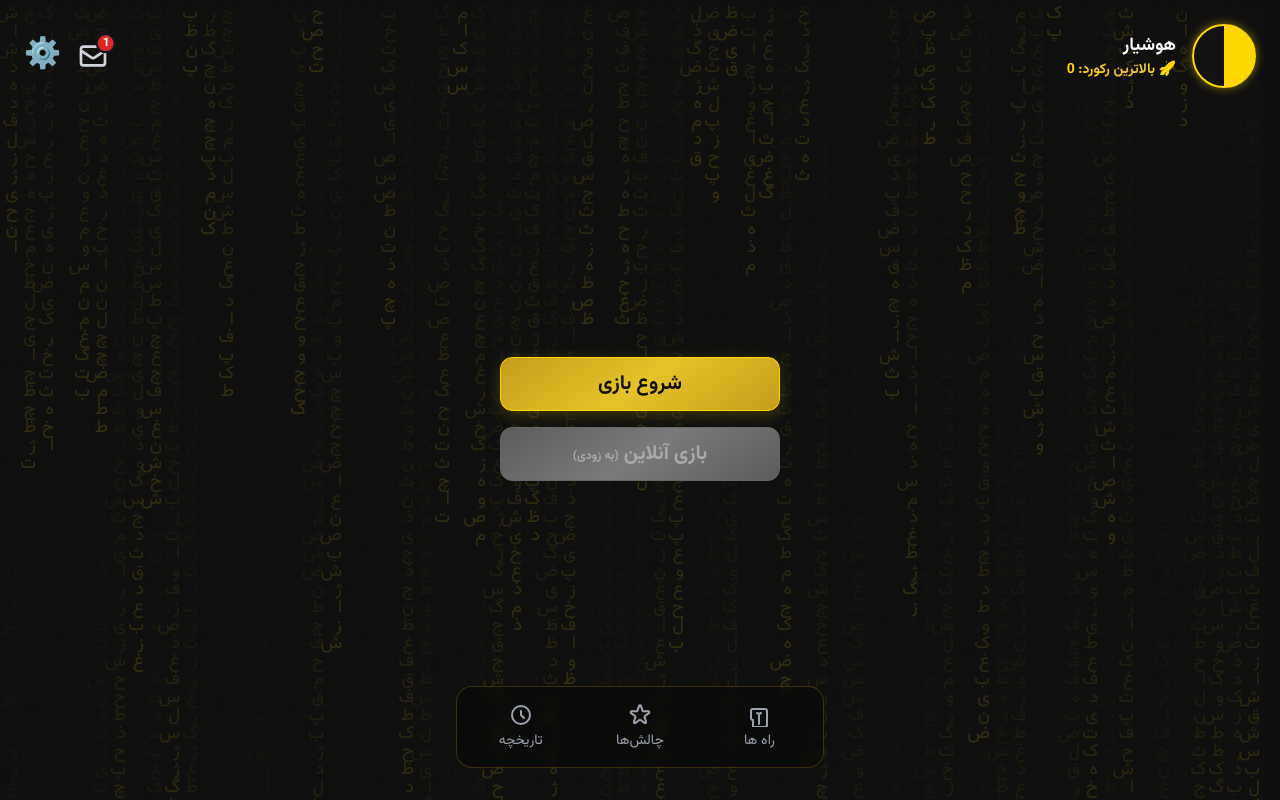
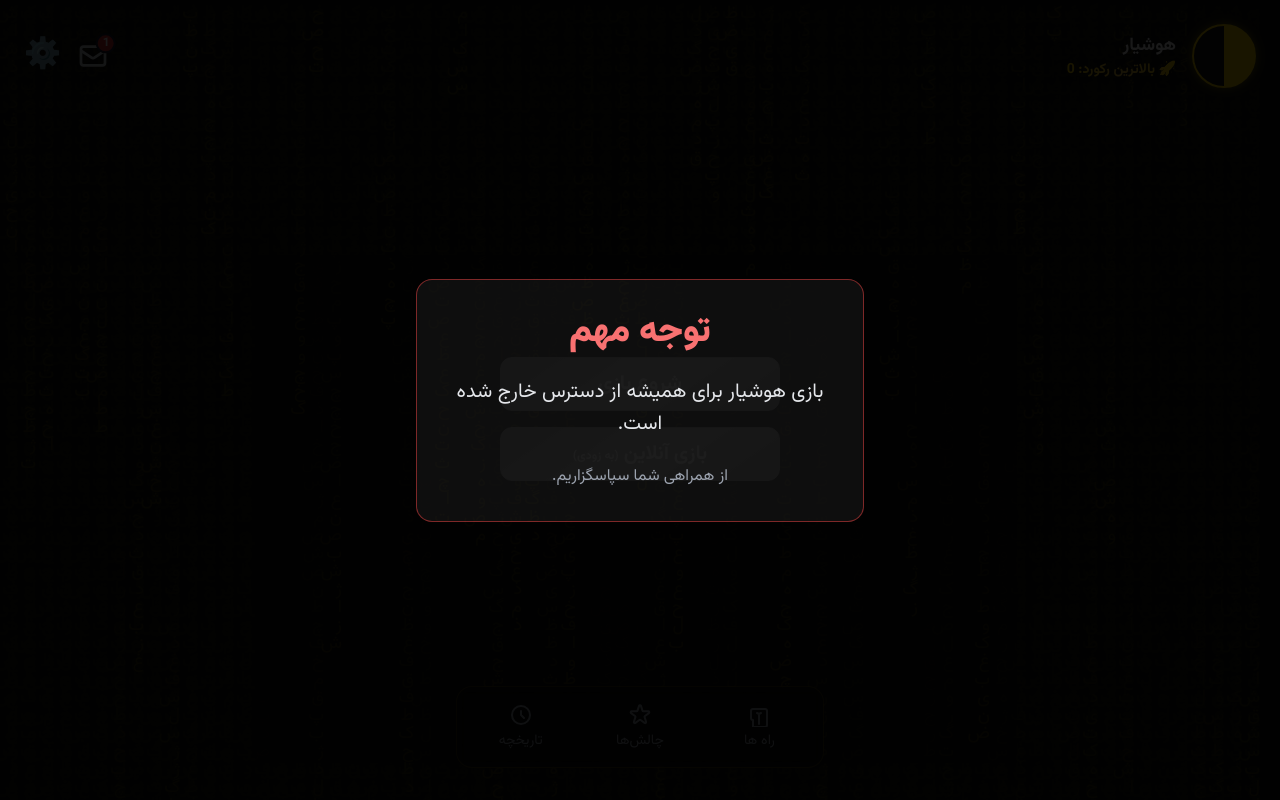
Before and after one commit to ahmadrezaei090-debug/sober, a plain HTML site: page index.html in a window 1280 px wide. Drawn offline with nearby package versions, Linux system fonts and the light colour scheme.

Commit message:
Update index.html

```diff
--- a/index.html
+++ b/index.html
@@ -154,6 +154,20 @@
 </head>
 <body class="overflow-hidden">
 
+    <!-- =========== NEW: Shutdown Notice Modal =========== -->
+    <div id="shutdown-modal" class="fixed inset-0 bg-black bg-opacity-90 flex justify-center items-center z-[9999] p-6 text-center">
+        <div class="card p-8 rounded-2xl w-11/12 max-w-md space-y-6 border-red-500/50">
+            <h2 class="text-4xl font-black text-red-400">توجه مهم</h2>
+            <p class="text-xl text-gray-200 leading-relaxed">
+                بازی هوشیار برای همیشه از دسترس خارج شده است.
+            </p>
+            <p class="text-base text-gray-400">
+                از همراهی شما سپاسگزاریم.
+            </p>
+        </div>
+    </div>
+    <!-- =================================================== -->
+
     <!-- Main Menu Screen -->
     <div id="main-menu-screen" class="screen p-6 flex flex-col h-screen">
         <canvas id="falling-letters-canvas"></canvas>
@@ -179,7 +193,9 @@
         </header>
 
         <main class="flex-grow flex flex-col justify-center items-center space-y-4">
-            <button id="start-game-btn" class="w-full max-w-[280px] btn-golden text-xl py-3">شروع بازی</button>
+            <!-- =========== EDITED: Disabled Button =========== -->
+            <button id="start-game-btn" class="w-full max-w-[280px] btn-golden disabled text-xl py-3" disabled>شروع بازی</button>
+            <!-- ============================================= -->
             <button class="w-full max-w-[280px] btn-golden disabled text-xl py-3">
                 بازی آنلاین <span class="text-xs">(به زودی)</span>
             </button>
```
